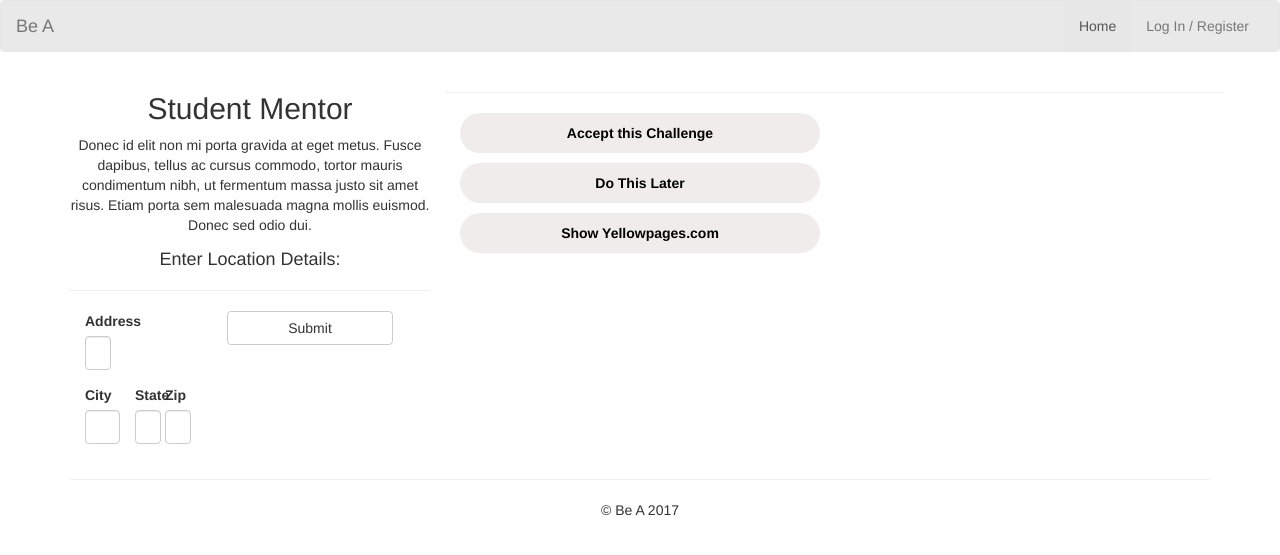
After one commit to vivaelnino9/beamobile, a Django app: page /challenge_detail/ in a window 1280 px wide. The commit adds this page. Shown: the top 555 px of the page. Run offline with Django 3.2, Linux system fonts and the light colour scheme; some libraries are stand-ins or nearby versions.

Commit message:
add challenge list and detail pages

```diff
--- a/bea_app/email.py
+++ b/bea_app/email.py
@@ -10,7 +10,7 @@ def incorrect_pass():
     return "Your username and password didn't match."
 
 def email_does_not_exist():
-    return "No accounts with that username exist."
+    return "No accounts with that email exist."
 
 def confirmation_error(request,user,):
     # create confirmation error message with button to resend email
--- a/bea_app/static/css/project.css
+++ b/bea_app/static/css/project.css
@@ -1,3 +1,19 @@
+footer {
+    text-align: center;
+}
+
+/* Nav Bar*/
+
+.navbar {
+    background-color: #eae9e9;
+}
+.navbar-default .navbar-toggle:focus, .navbar-default .navbar-toggle:hover {
+    background-color: transparent;
+}
+
+/* endNavBar */
+
+
 /* Register Page */
 
 .col-xs-6 {
@@ -13,3 +29,66 @@
 }
 
 /* endRegister */
+
+
+/* Challenge List Page */
+
+.sectionTitle, .footerButton {
+    font-weight: bold;
+}
+.btn-default:hover {
+    background-color: #fff;
+}
+.footerButton {
+    border-radius: 25px;
+    padding: 10px 0px;
+    text-align: center;
+    background-color: #f1ecec;
+}
+.footerButton:hover, .footerButton:active {
+    background-color: #d2d2d2;
+}
+.footerButtonLink, .footerButtonLink:hover {
+    color: black;
+    text-decoration: none;
+}
+
+/* endChallengeList */
+
+
+/* Challenge Detail Page */
+
+.city {
+    padding-right: 0px;
+}
+.state {
+    padding-right: 10px;
+}
+.pageHeader {
+    text-align: center;
+}
+.locationHeader {
+    margin-top: 15px;
+}
+.submitButtonDiv {
+    text-align: center;
+    width: 100%;
+}
+.submit {
+    padding: 6px 60px;
+}
+
+/* endChallengeDetail */
+
+locationHeader {
+    margin-top: 15px;
+}
+.submitButtonDiv {
+    text-align: center;
+    width: 100%;
+}
+.submit {
+    padding: 6px 60px;
+}
+
+/* endChallengeDetail */
--- /dev/null
+++ b/bea_app/templates/challenge_detail.html
@@ -0,0 +1,59 @@
+{% extends "base.html" %}
+{% load staticfiles %}
+
+{% block content %}
+<div class="row">
+  <div class="col-md-12">
+    <div class="row">
+      <div class="col-md-4">
+        <div class="pageHeader">
+          <h2>Student Mentor</h2>
+          <p>Donec id elit non mi porta gravida at eget metus. Fusce dapibus, tellus ac cursus commodo, tortor mauris condimentum nibh, ut fermentum massa justo sit amet risus. Etiam porta sem malesuada magna mollis euismod. Donec sed odio dui. </p>
+          <h4 class="locationHeader">Enter Location Details:</h4>
+        </div><hr>
+        <form method="post">
+          {% csrf_token %}
+         <div class="col-md-4">
+           <div class="row">
+             <div class="col-md-4">
+               <div class="form-group">
+                   <label for="inputAddress">Address</label>
+                   <input name="address" type="text" class="form-control" id="inputAddress" placeholder="">
+               </div>
+             </div>
+           </div>
+           <div class="row">
+             <div class="col-xs-5 city">
+               <div class="form-group">
+                 <label for="inputCity">City</label>
+                 <input name="city" type="text" class="form-control" id="inputCity" placeholder="">
+               </div>
+             </div>
+             <div class="col-xs-3 state">
+               <div class="form-group">
+                 <label for="inputState">State</label>
+                 <input name="state" type="text" class="form-control" id="inputState" placeholder="">
+               </div>
+             </div>
+             <div class="col-xs-4">
+               <div class="form-group">
+                 <label for="inputZip">Zip</label>
+                 <input id="inputZip" name="zip_code" class="form-control" type="number" title="Enter zip code" pattern="[0-9]{5}" placeholder="" >
+               </div>
+             </div>
+           </div>
+         </div>
+         <div class="submitButtonDiv">
+           <button type="submit" class="btn btn-default submit">Submit</button>
+         </div>
+        </form>
+      </div><hr>
+      <div class="col-md-4">
+        <p class="footerButton"><a class="footerButtonLink" href="#" role="button">Accept this Challenge</a></p>
+        <p class="footerButton"><a class="footerButtonLink" href="{% url 'challenge_list' %}" role="button">Do This Later</a></p>
+        <p class="footerButton"><a class="footerButtonLink" target="_blank" href="https://www.yellowpages.com/" role="button">Show Yellowpages.com</a></p>
+      </div>
+    </div>
+  </div>
+</div>
+{% endblock %}
--- a/bea_app/templates/navigation.html
+++ b/bea_app/templates/navigation.html
@@ -15,18 +15,18 @@
     <div class="collapse navbar-collapse" id="bs-example-navbar-collapse-1">
       <!-- code for the right side of the navbar -->
       <ul class="nav navbar-nav navbar-right">
-        <li class="active">
+        <li class="nav-link active">
           <a href="{% url 'index' %}">Home <span class="sr-only">(current)</span></a>
         </li>
         {% if user.is_anonymous %}
-        <li>
-          <a href="{% url 'login' %}">Log In</a>
-        </li>
-        <li>
-          <a href="{% url 'register' %}">Register</a>
+        <li class="nav-link">
+          <a href="{% url 'login' %}">Log In / Register</a>
         </li>
         {% else %}
-        <li>
+        <li class="nav-link">
+          <a href="{% url 'challenge_list' %}">Challenge List</a>
+        </li>
+        <li class="nav-link">
           <a href="{% url 'logout' %}">Log Out</a>
         </li>
         {% endif %}
--- a/bea_app/urls.py
+++ b/bea_app/urls.py
@@ -12,4 +12,6 @@ urlpatterns = [
     url(r'^resend_email/(?P<email>[\w|\W]+)/$',views.resend_email, name='resend_email'),
     url(r'^login/$', views.login, name='login'),
     url(r'^logout/$', views.logout, name='logout'),
+    url(r'^challenge_list/$', views.challenge_list, name='challenge_list'),
+    url(r'^challenge_detail/$', views.challenge_detail, name='challenge_detail'),
 ]
--- a/bea_app/views.py
+++ b/bea_app/views.py
@@ -91,3 +91,11 @@ def login(request):
 def logout(request):
     auth_logout(request)
     return HttpResponseRedirect(reverse('login'))
+def challenge_list(request):
+    return render(request,'challenge_list.html')
+def challenge_detail(request):
+    if request.method == 'POST':
+        pass
+    return render(request,'challenge_detail.html')
+
+########## HELPERS ###########
--- a/beamobile/settings.py
+++ b/beamobile/settings.py
@@ -40,6 +40,7 @@ INSTALLED_APPS = [
     'django.contrib.staticfiles',
     'bea_app',
     'simple_email_confirmation',
+    'address',
 ]
 
 MIDDLEWARE = [
```
Also changed, not shown: bea_app/admin.py (+13 -0 lines), bea_app/models.py (+50 -3 lines), bea_app/templates/challenge_list.html (added, +37 -0 lines), bea_app/migrations/0001_initial.py.
